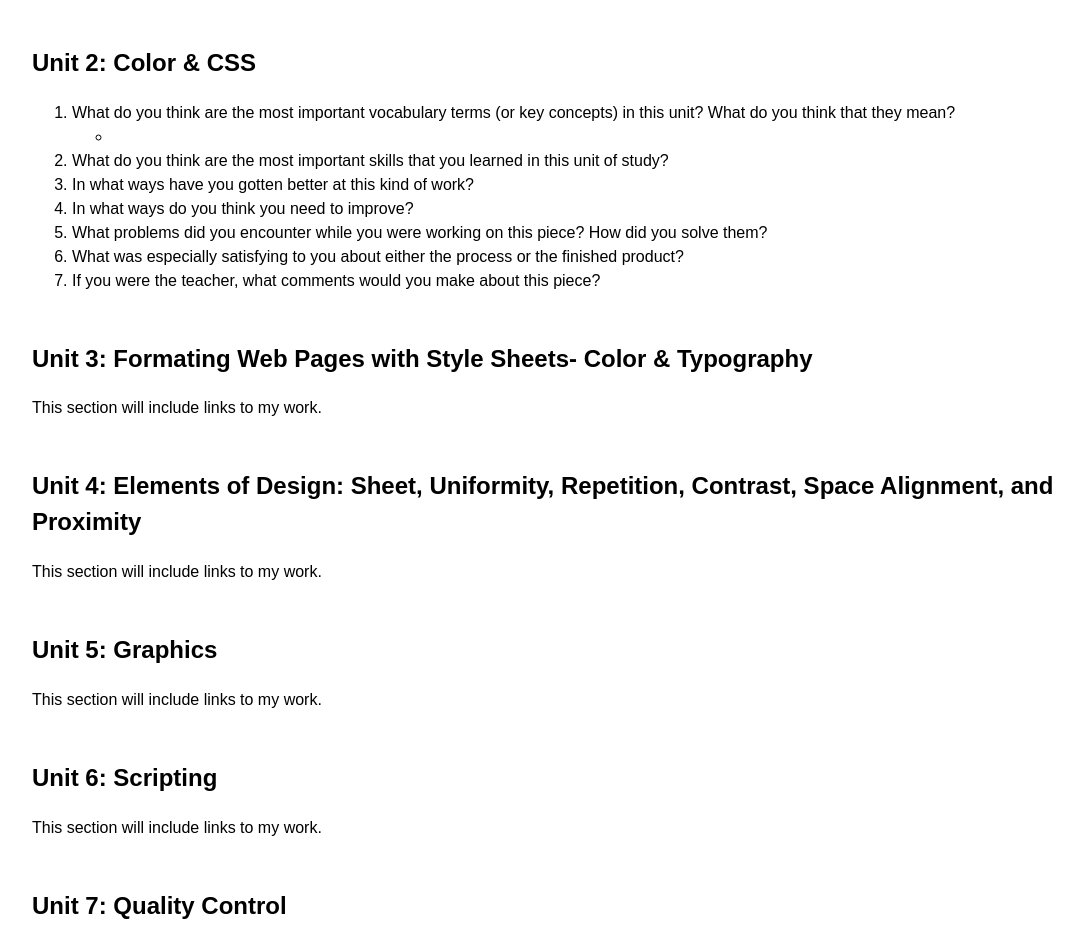
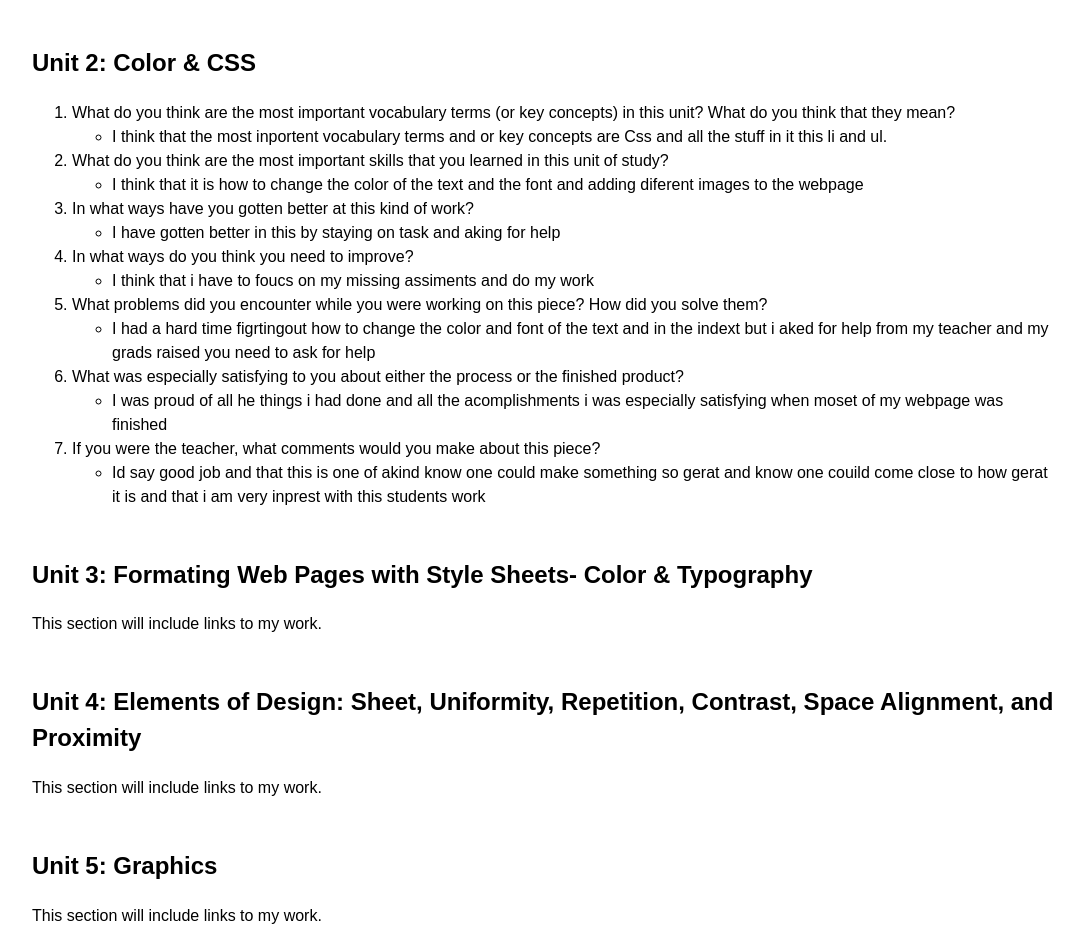
Before and after one commit to Ethanalferez45/porfoleo_ethanalferez, a plain HTML site: page index.html in a window 1280 px wide. Shown: the part 1485-2410 px from the top of the page, without its empty margins (96-1179 px from the left). Drawn offline with Linux system fonts and the light colour scheme.

Commit message:
i did stuff

```diff
--- a/index.html
+++ b/index.html
@@ -101,14 +101,40 @@
     <ol>
       <li>What do you think are the most important vocabulary terms (or key concepts) in this unit? What do you think that they mean? </li>
       <ul>
-        <li></li>
+
+        <li>I think that the most inportent vocabulary terms and or key concepts are Css and all the stuff in it this li and ul.</li>
       </ul>
       <li>What do you think are the most important skills that you learned in this unit of study?</li>
+      <ul>
+
+        <li>I think that it is how to change the color of the text and the font and adding diferent images to the webpage</li>
+      </ul>
+
       <li>In what ways have you gotten better at this kind of work?</li>
+      <ul>
+
+        <li> I have gotten better in this by staying on task and aking for help </li>
+      </ul>
         <li>In what ways do you think you need to improve?</li>
+        <ul>
+
+          <li>I think that i have to foucs on my missing assiments and do my work</li>
+        </ul>
       <li>What problems did you encounter while you were working on this piece? How did you solve them?</li>
+      <ul>
+
+        <li>I had a hard time figrtingout how to change the color and font of the text and in the indext but i aked for help from my teacher and my grads raised you need to ask for help</li>
+      </ul>
       <li> What was especially satisfying to you about either the process or the finished product?</li>
+      <ul>
+
+        <li>I was proud of all he things i had done and all the acomplishments i was especially satisfying when moset of my webpage was finished</li>
+      </ul>
       <li>If you were the teacher, what comments would you make about this piece?</li>
+      <ul>
+
+        <li>Id say good job and that this is one of akind know one could make something so gerat and know one couild come close to how gerat it is and that i am very inprest with this students work</li>
+      </ul>
     </ol>
 
 
--- a/styles/stylesheet.css
+++ b/styles/stylesheet.css
@@ -15,7 +15,7 @@ body{
   font-size: 1em;
   font-weight: normal;
   text-align: left;
-  background-color: ##FFD1AA;
+  background-color:##FFD1AA;
 }
 
 h1{
```
